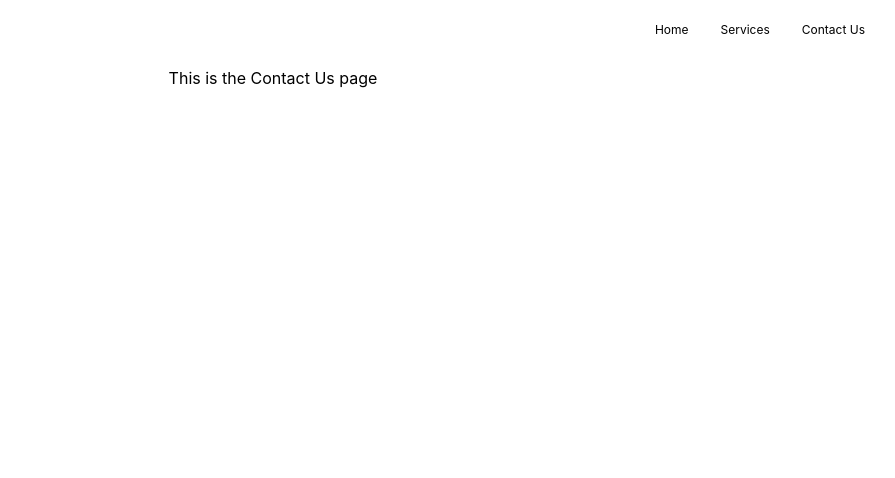
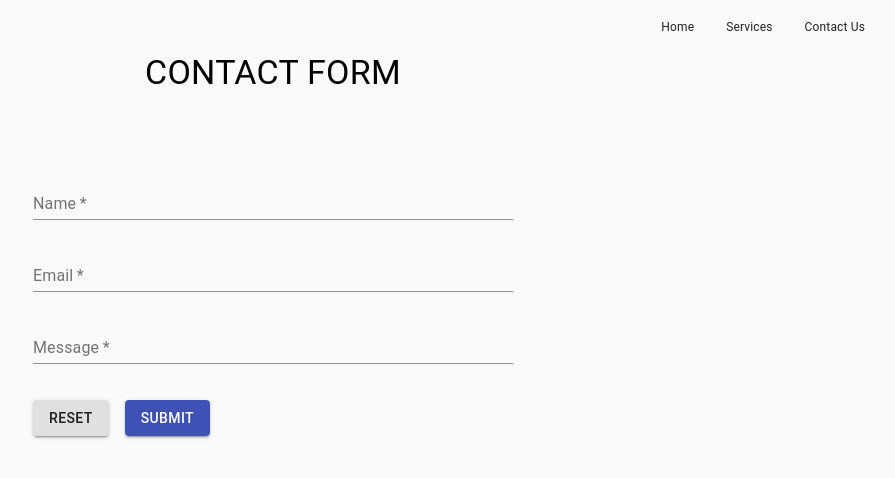
Before and after one commit to Raiishin/CSIT314, a React (Create React App) app in the folder app/: page /contact-us in a window 1280 px wide. Shown: the top 478 px of the page, without its empty margins (367-1262 px from the left). Built offline with nearby package versions, Linux system fonts and the light colour scheme; no server answers.

Commit message:
Added::Contact Us Form

```diff
--- a/app/src/components/ContactUs.jsx
+++ b/app/src/components/ContactUs.jsx
@@ -1,9 +1,160 @@
-const ContactUs = () => {
-    return (
-      <div>
-        <h1>This is the Contact Us page</h1>
-      </div>
-    );
-  }
+import React, { Component } from 'react';
 
-  export default ContactUs;
+import Grid from "@material-ui/core/Grid";
+import TextField from "@material-ui/core/TextField";
+import Button from "@material-ui/core/Button";
+import { withStyles } from "@material-ui/core/styles";
+import PropTypes from "prop-types";
+import Typography from '@material-ui/core/Typography';
+import CssBaseline from '@material-ui/core/CssBaseline';
+
+const styles = {
+    ContactUs: {
+        marginTop: 50,
+        width: '60vh'
+        }
+  };
+
+export class ContactUs extends Component {
+    state = {
+        userName: '',
+        email: '',
+        message: ''
+    }
+
+    // Handle submit button
+    handleSubmit = async event => {
+
+        const { userName, email, message } = this.state;
+
+        try {
+            const data = await postData('https://1u5leuz6gg.execute-api.us-west-2.amazonaws.com/prod/submit', { userName, email, message });
+            console.log(JSON.stringify(data)); // JSON-string from `response.json()` call
+        } catch (error) {
+            console.error(error);
+        }
+
+        async function postData(url = '', data = {}) {
+            // Default options are marked with *
+                const response = await fetch(url, {
+                method: 'POST', // *GET, POST, PUT, DELETE, etc.
+                mode: 'no-cors', // no-cors, *cors, same-origin
+                cache: 'no-cache', // *default, no-cache, reload, force-cache, only-if-cached
+                credentials: 'same-origin', // include, *same-origin, omit
+                headers: {
+                'Content-Type': 'application/json'
+                // 'Content-Type': 'application/x-www-form-urlencoded',
+                },
+                redirect: 'follow', // manual, *follow, error
+                referrer: 'no-referrer', // no-referrer, *client
+                body: JSON.stringify(data) // body data type must match "Content-Type" header
+            });
+        return await response.json(); // parses JSON response into native JavaScript objects
+        }
+
+        // Reset from after submiting
+        document.getElementById('contact-form').reset();
+        this.setState({ userName: "", email: "", message: "" });
+        event.preventDefault();
+    }
+
+    // Handle fields change
+    handleChange = input => event => {
+        const { name, value } = event.target;
+
+        this.setState({ [name]: value });
+
+    }
+
+    render() {
+        const { classes } = this.props;
+        const { userName, email, message } = this.state;
+        return (
+            <div className={classes.container}>
+            <CssBaseline />
+                <Typography variant="h4" align="center" component="h1" gutterBottom>
+                    {'Contact Form'.toUpperCase()}
+                </Typography>
+                <Grid container direction="column" justify="center" alignItems="center">
+                    <Grid item>
+                        <form
+                        id="contact-form"
+                        className={classes.ContactUs}
+                        onSubmit={this.handleSubmit}
+                        >
+                            <Grid item>
+                                <TextField
+                                fullWidth
+                                required
+                                id="name"
+                                label="Name"
+                                name="userName"
+                                className={classes.inputField}
+                                onChange={this.handleChange("userName")}
+                                margin="normal"
+                                />
+                            </Grid>
+                            <Grid item>
+                                <TextField
+                                fullWidth
+                                required
+                                id="email"
+                                label="Email"
+                                name="email"
+                                className={classes.inputField}
+                                onChange={this.handleChange("email")}
+                                margin="normal"
+                                />
+                            </Grid>
+                            <Grid item>
+                                <TextField
+                                fullWidth
+                                required
+                                id="message"
+                                label="Message"
+                                name="message"
+                                className={classes.inputField}
+                                onChange={this.handleChange("message")}
+                                margin="normal"
+                                multiline
+                                rowsMax="4"
+                                />
+                            </Grid>
+                            <Grid container direction="row" spacing={2} style={{ marginTop: 20 }}>
+                            <Grid item >
+                                <Button
+                                className={classes.formButton}
+                                type="reset"
+                                variant="contained"
+                                color="default"
+                                //disabled={submitting || pristine}
+                                >
+                                RESET
+                                </Button>
+                            </Grid>
+                            <Grid item >
+                                <Button
+                                className={classes.formButton}
+                                type="submit"
+                                variant="contained"
+                                color="primary"
+                                >
+                                Submit
+                                </Button>
+                            </Grid>
+                            </Grid>
+                        </form>
+                    </Grid>
+                </Grid>
+
+            </div>
+
+        );
+    }
+}
+
+ContactUs.propTypes = {
+    classes: PropTypes.object.isRequired,
+  };
+
+export default withStyles(styles)(ContactUs);
```
